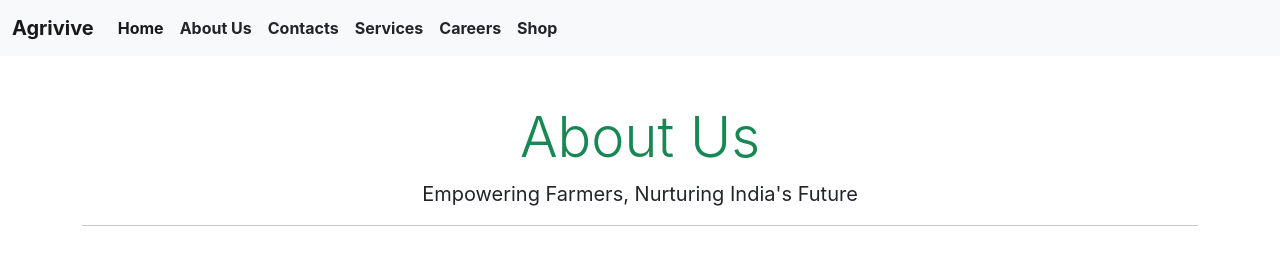
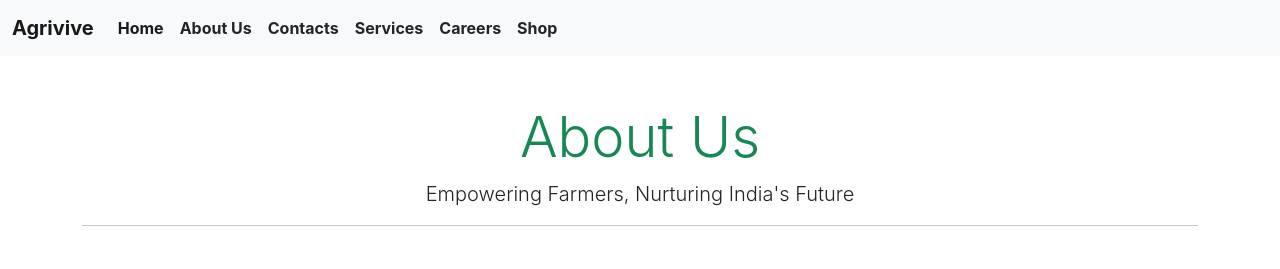
Before and after one commit to HariSirikonda/Agrivive, a React (Create React App) app: page /about in a window 1280 px wide. Shown: the top 269 px of the page. Built offline with nearby package versions, Linux system fonts and the light colour scheme.

Commit message:
Changed about page

```diff
--- a/src/components/aboutus.js
+++ b/src/components/aboutus.js
@@ -4,7 +4,7 @@ function AboutUs() {
             <section class="bg-light-green text-dark py-5">
                 <div class="container">
                     <h1 class="display-4 text-center text-success">About Us</h1>
-                    <p class="lead text-center"><b>Empowering Farmers, Nurturing India's Future</b></p>
+                    <p class="lead text-center">Empowering Farmers, Nurturing India's Future</p>
                     <hr/>
                     <div class="row mt-5">
                         <div class="col-md-8">
```
